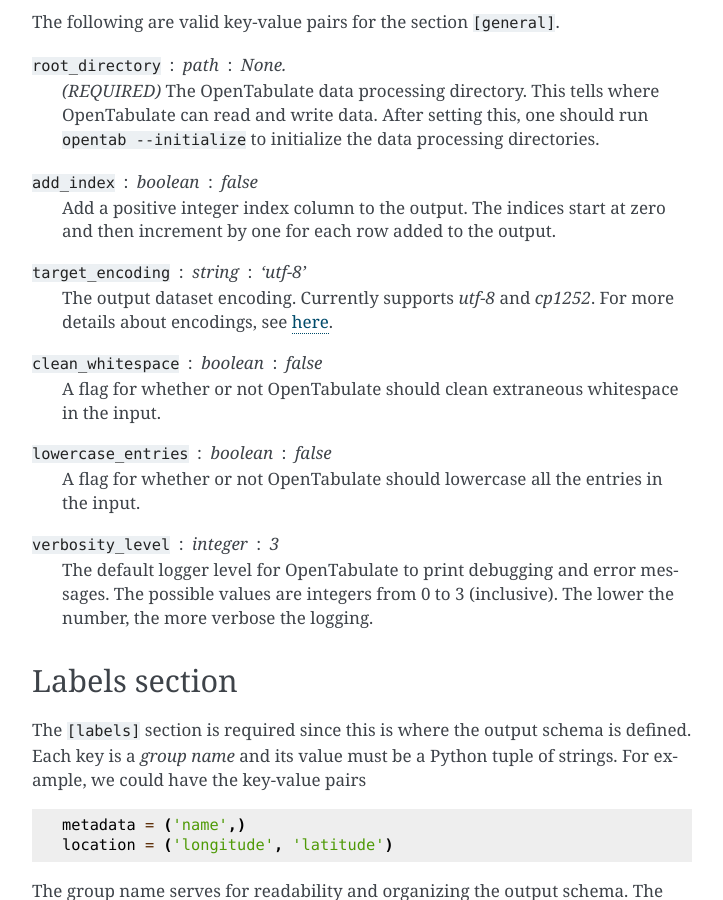
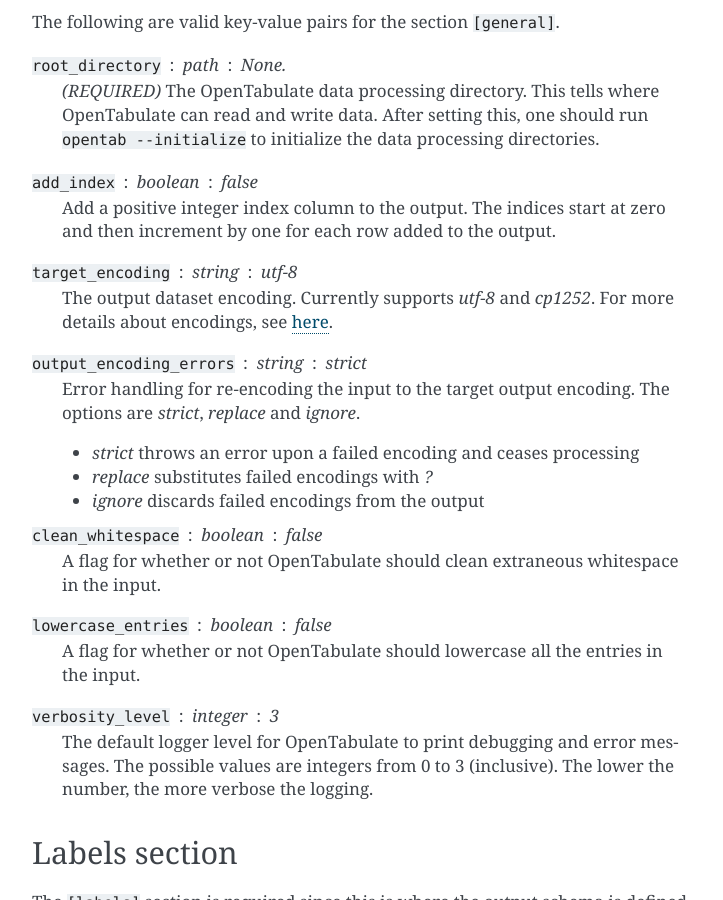
Before and after one commit to CSBP-CPSE/OpenTabulate, a Sphinx documentation site: the page built from docs/source/configuration.rst, in a window 1280 px wide and 900 px high, scrolled down 640 px. Shown: the whole window, without its empty margins (388-1111 px from the left). Built offline with Sphinx 7.4.7, drawn with Linux system fonts in a browser that asks for light colours.

Commit message:
minor docs fixes
Tweaked some wording in the documentation without changing much.
Configuration docs now include the 'output_encoding_errors' variable.

```diff
--- a/docs/source/configuration.rst
+++ b/docs/source/configuration.rst
@@ -33,9 +33,17 @@
     Add a positive integer index column to the output. The indices start at zero and then
     increment by one for each row added to the output.
 
-``target_encoding`` : string : 'utf-8'
+``target_encoding`` : string : utf-8
     The output dataset encoding. Currently supports *utf-8* and *cp1252*. For more details
     about encodings, see `here <https://docs.python.org/3/library/codecs.html#standard-encodings>`_.
+
+``output_encoding_errors`` : string : strict
+    Error handling for re-encoding the input to the target output encoding. The options are
+    *strict*, *replace* and *ignore*.
+
+    * *strict* throws an error upon a failed encoding and ceases processing
+    * *replace* substitutes failed encodings with *?*
+    * *ignore* discards failed encodings from the output
 
 ``clean_whitespace`` : boolean : false
     A flag for whether or not OpenTabulate should clean extraneous whitespace in the input.
--- a/docs/source/design.rst
+++ b/docs/source/design.rst
@@ -18,7 +18,7 @@
 Tabulation
 ----------
 
-*OT will focus on adhering to its designated (main) purpose, tabulating structured data*. By structured, it is emphasized that the input data is assumed to be well-formed and should interrupt processing if it finds that the input data structure is not well formed (e.g. CSV row has more or less delimiters than columns, invalid XML).
+*OT will focus on adhering to its designated (main) purpose, tabulating structured data*. By structured, it is emphasized that the input data is assumed to be well-formed and should interrupt processing if it finds that the input data structure is not well-formed. By well-formed, we mean that the input should be valid and follow the standards of the data format. For example, CSV files should adhere to `RFC 4180 <https://tools.ietf.org/html/rfc4180>`_ and XML files should adhere to `W3's specification <https://www.w3.org/TR/xml/>`_.
 
 OT can support other functionality provided it does not stray away from its main purpose. For example, it can
 
--- a/docs/source/installation.rst
+++ b/docs/source/installation.rst
@@ -4,9 +4,9 @@
 Installation
 ============
 
-------------------
-Linux installation
-------------------
+-----
+Linux
+-----
 
 To install the OpenTabulate package, one can use any tool that accesses the `Python Package Index <https://pypi.org>`_. In this guide, the command line tool ``pip`` is used to install OpenTabulate into a virtual environment in a recent version of Ubuntu or Debian Linux. Adapt and change the commands as needed.
 
```
